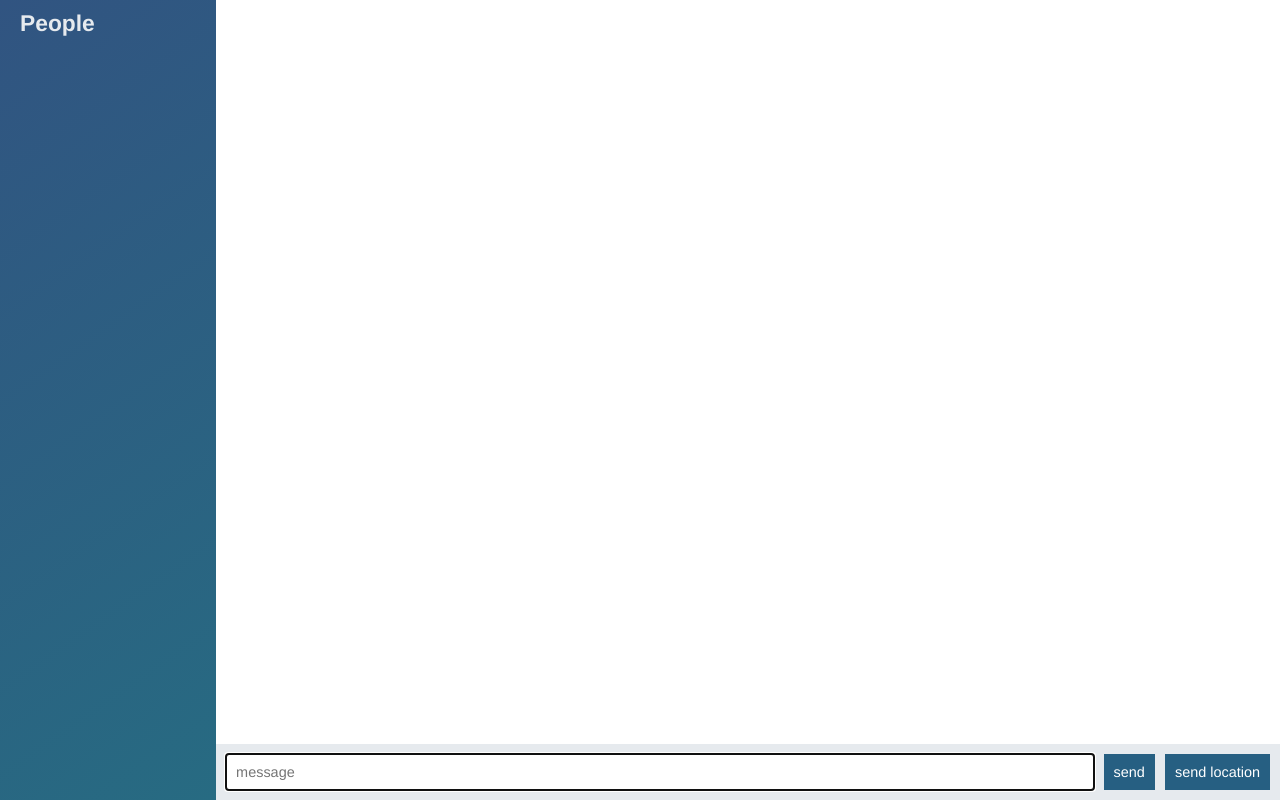
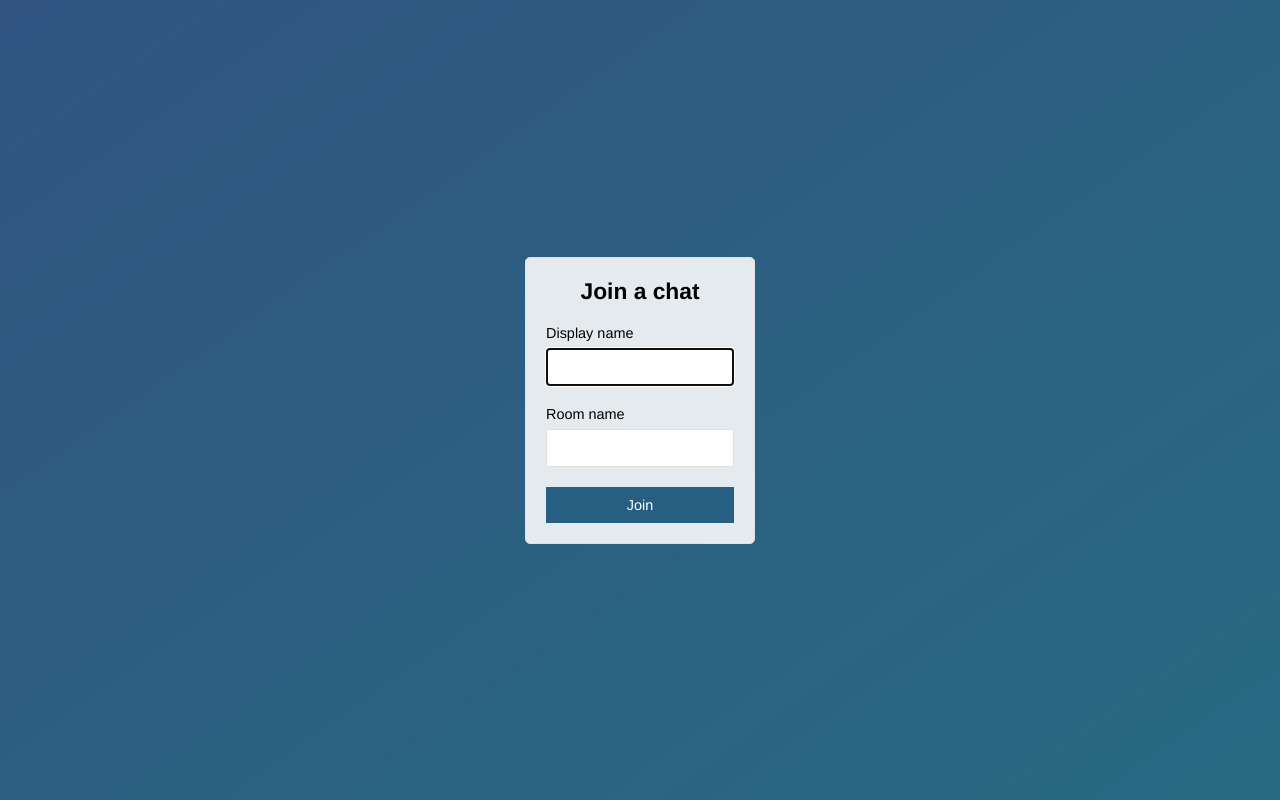
Before and after one commit to vinodf2f/node-chat-app, a website: page public/index.html in a window 1280 px wide. Drawn offline with nearby package versions, Linux system fonts and the light colour scheme; no server answers.

Commit message:
Add join that submits to chat.html

```diff
--- a/public/index.html
+++ b/public/index.html
@@ -1,62 +1,31 @@
 <!DOCTYPE html>
-
 <html>
-    <head>
-        <meta charset="utf-8">
-        <link rel="stylesheet" href="/css/style.css">
-    </head>
-
-    <body class="chat">
-
-        <div class="chat__sidebar">
-            <h3>People</h3>
-            <div id="users"></div>
-        </div>
-
-        <div class="chat__main">
-
-        <ol id="messages" class="chat__messages"></ol>
-
-            <div class="chat__footer">
-                <form id="message-form">
-                    <input name="message" type="text" placeholder="message" autofocus autocomplete="off"/>
-                    <button>send</button>
-                </form>
-                <button id="send-location">send location</button>
+<head>
+    <meta charset="utf-8" />
+    <meta http-equiv="X-UA-Compatible" content="IE=edge">
+    <title>Join  | ChatApp</title>
+    <meta name="viewport" content="width=device-width, initial-scale=1, user-scalable=no">
+    <link rel="stylesheet" type="text/css" media="screen" href="/css/style.css" />
+    <script src="main.js"></script>
+</head>
+<body class="centered-form">
+    <div class="centered-form__form">
+        <form action="/chat.html">
+            <div class="form-field">
+                <h3>Join a chat </h3>
             </div>
-
-        </div>
-        <script id="message-template" type="text/template">
-           <li class="message">
-               <div class="message__title">
-                   <h4>{{from}}</h4>
-                   <span>{{createdAt}}</span>
-               </div>
-               <div class="message__body" >
-                   <p>{{text}}</p>
-               </div>
-           </li>
-        </script>
-
-        <script id="location-message-template" type="text/template">
-            <li class="message">
-                <div class="message__title">
-                    <h4>{{from}}</h4>
-                    <span>{{createdAt}}</span>
-                </div>
-                <div class="message__body" >
-                    <p>
-                        <a href="{{url}}" target="_blank">My current location</a>
-                    </p>
-                </div>
-            </li>
-         </script>
-
-         <script src="/socket.io/socket.io.js"></script>
-        <script src="js/libs/jquery-3.3.1.min.js"></script>
-        <script src="js/libs/moment.js"></script>
-        <script src="js/libs/mustache.js"></script>
-        <script src="js/index.js"></script>
-
-    </body>
+            <div class="form-field">
+                <label for="">Display name</label>
+                <input type="text" name="name" autofocus>
+            </div>
+            <div class="form-field">
+                <label for="">Room name</label>
+                <input type="text" name="name" >
+            </div>
+            <div class="form-field">
+                <button>Join</button>
+            </div>
+      </form>
+    </div>
+</body>
 </html>
```
Also changed, not shown: public/chat.html (added, +62 -0 lines), public/js/chat.js (renamed from public/js/index.js).
